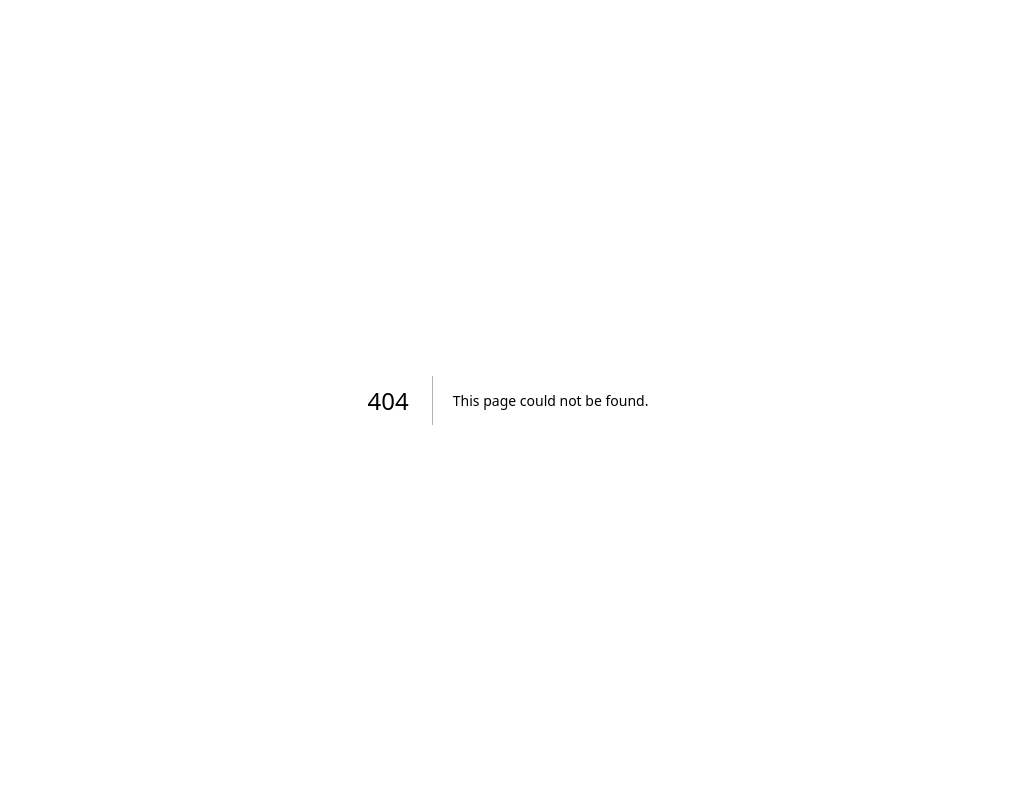
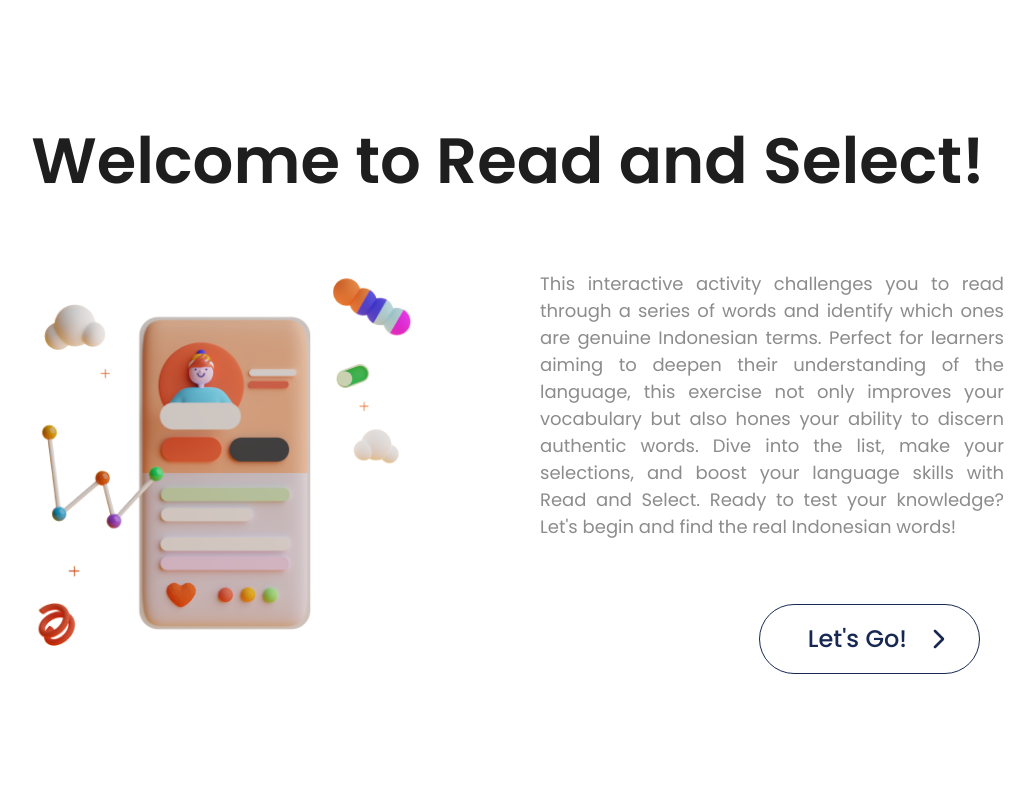
Before and after one commit to raniakiranaa/Tubes-Reksismul-Didik, a Next.js app: page /readmenu in a window 1280 px wide. Before the commit this address had no page. Shown: the top 800 px of the page, without its empty margins (132-1166 px from the left). Built offline with nearby package versions, Linux system fonts and the light colour scheme.

Commit message:
read menu

```diff
--- /dev/null
+++ b/src/app/readmenu/page.js
@@ -0,0 +1,24 @@
+import word from '/public/images/read/phone.png'
+import Image from 'next/image';
+import { Button } from '@/components/shares/button'
+
+export default function App() {
+    return (
+        <div className="flex min-h-screen flex-col justify-center items-center p-24">
+            <div className="text-main-text text-center semibold-64 mb-8">Welcome to Read and Select!</div>
+            <div className="flex flex-row items-center space-x-16">
+                <div className="w-1/2">
+                    <Image src={word} className="rounded-lg h-full" alt="pic" />
+                </div>
+                <div className="w-1/2 flex justify-center flex-col">
+                    <div className="text-sub-text regular-18 pt-4 text-justify" style={{ maxWidth: '464px' }}>
+                    This interactive activity challenges you to read through a series of words and identify which ones are genuine Indonesian terms. Perfect for learners aiming to deepen their understanding of the language, this exercise not only improves your vocabulary but also hones your ability to discern authentic words. Dive into the list, make your selections, and boost your language skills with Read and Select. Ready to test your knowledge? Let's begin and find the real Indonesian words!
+                    </div>
+                    <div className="flex justify-end pt-16 mr-12">
+                        <Button linkPage="/read" title="Let's Go!" type="medium-secondary"/>
+                    </div>
+                </div>
+            </div>
+        </div>
+    )
+}
```
Also changed, not shown: public/images/read/phone.png (added).
